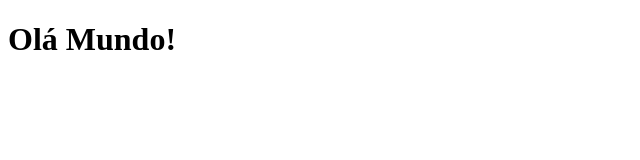
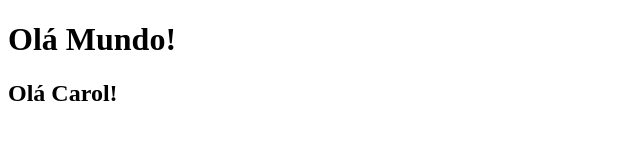
Before and after one commit to Cagimenes/gitbariri, a plain HTML site: page index.html in a window 1280 px wide. Shown: the whole page, without its empty margins (0-640 px from the left). Drawn offline with Linux system fonts and the light colour scheme.

Commit message:
Inclusão de mensagem

```diff
--- a/index.html
+++ b/index.html
@@ -8,5 +8,6 @@
 </head>
 <body>
     <h1>Olá Mundo!</h1>
+    <h2>Olá Carol!</h2>
 </body>
 </html>
```
